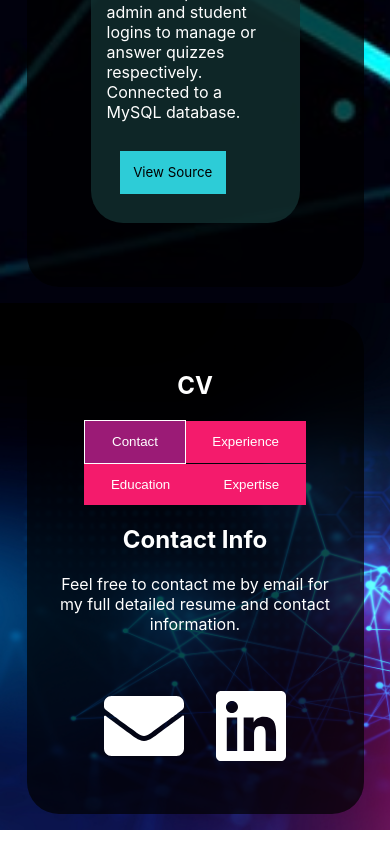
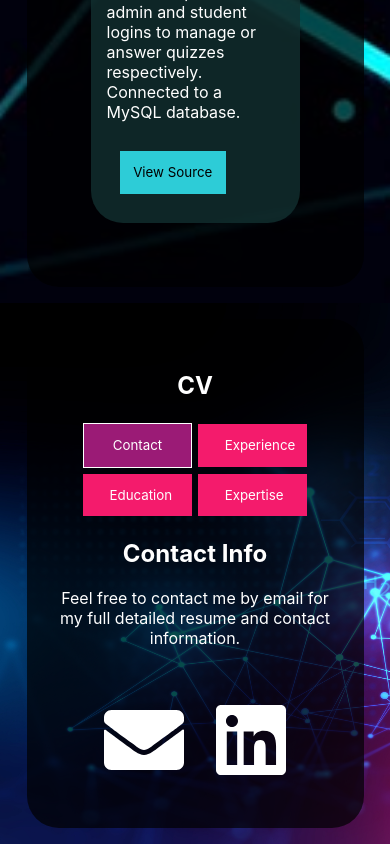
Before and after one commit to hk279/portfolio, a React (Create React App) app: page / in a window 390 px wide. Shown: the part 3794-4638 px from the top of the page. Built offline with nearby package versions, Linux system fonts and the light colour scheme.

Commit message:
Changed CV tab button layout on small screens

```diff
--- a/src/App.css
+++ b/src/App.css
@@ -138,12 +138,16 @@
     color: black;
 }
 .btn-group button {
+    width: 20%;
     background-color: #f41b6c;
     border: none;
+    margin: 0;
     color: white;
     padding: 1em 2em;
     cursor: pointer;
     transition: 250ms ease-in;
+    font-family: -apple-system, BlinkMacSystemFont, "Segoe UI", "Roboto", "Oxygen", "Ubuntu", "Cantarell", "Fira Sans",
+        "Droid Sans", "Helvetica Neue", sans-serif;
 }
 .btn-group button:hover {
     background-color: #9b1b76;
@@ -231,6 +235,10 @@
         top: 0.5em;
         left: 0.5em;
     }
+    .btn-group button {
+        width: 40%;
+        margin: 3px;
+    }
 }
 @media (max-width: 650px) {
     .menu {
```
